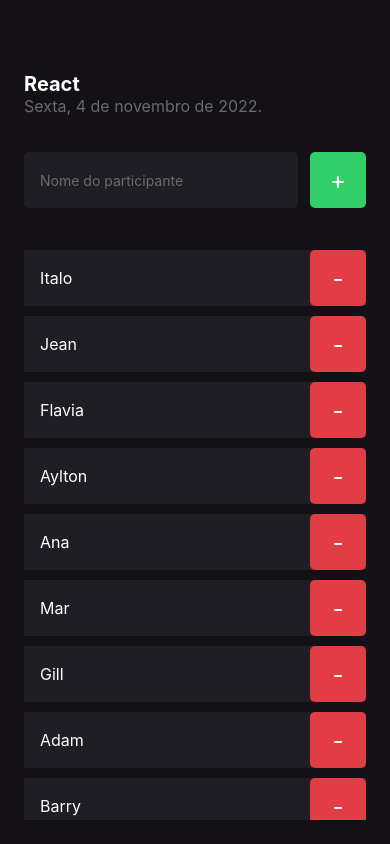
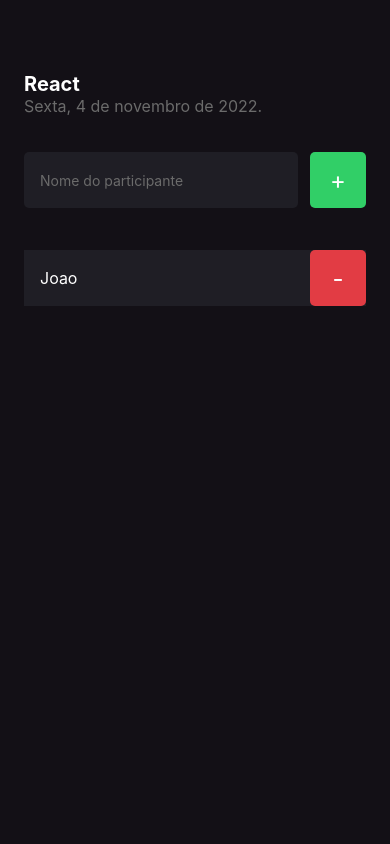
Before and after one commit to itl7git/imhere, a React Native app: screen / in a window 390 px wide. Built offline with nearby package versions, Linux system fonts and the light colour scheme.

Commit message:
Adiciona participantes a um estado. useState e imutabilidade

```diff
--- a/src/screens/Home/index.tsx
+++ b/src/screens/Home/index.tsx
@@ -1,15 +1,18 @@
+import { useState } from 'react';
 import { Text, View, TextInput, TouchableOpacity, FlatList, Alert } from "react-native";
 import { styles } from './styles';
 
 import { Participant } from "../../components/Participant";
 
 export function Home() {
-  const participants = ['Italo', 'Jean', 'Flavia', 'Aylton', 'Ana', 'Mar', 'Gill', 'Adam', 'Barry', 'Chris'];
+  const [participants, setParticipants] = useState(['Joao']);
 
   function handleParticipantAdd() {
     if (participants.includes('Italo')) {
       return Alert.alert('Participante existe', 'Já existe um participante na lista com esse nome');
     }
+
+    setParticipants(prevState => [...prevState, 'Jean']);
   }
 
   function handleParticipantRemove(name: string) {
```
